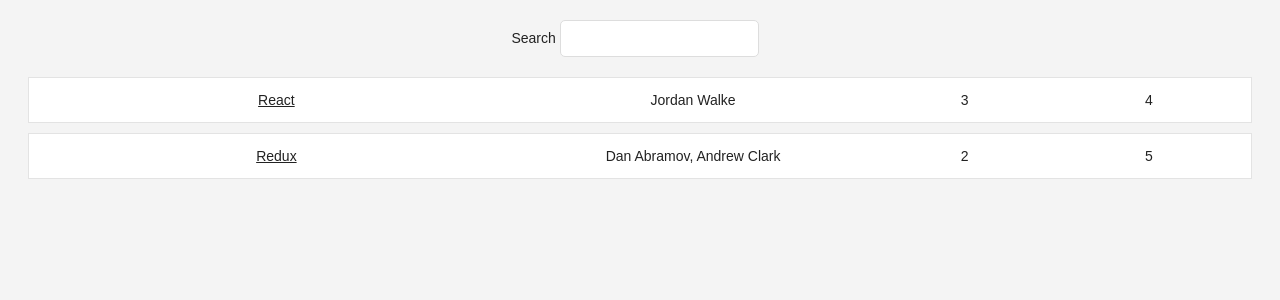
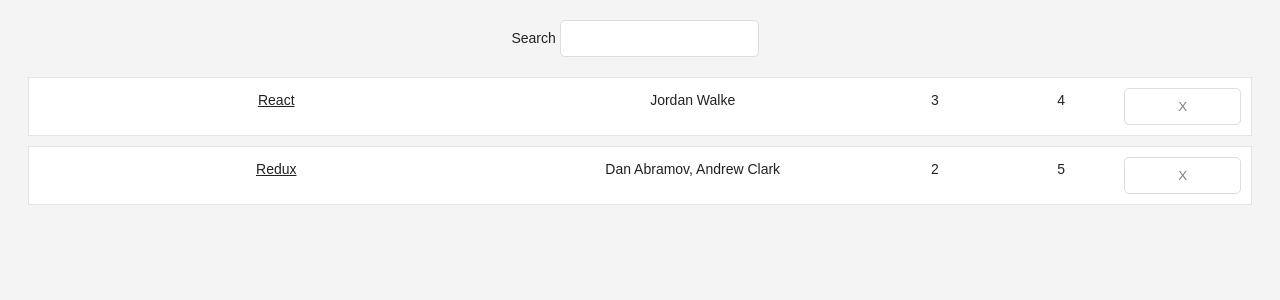
Before and after one commit to rodrigo2604/curso-react, a React (Create React App) app: page / in a window 1280 px wide. Shown: the top 300 px of the page. Built offline with nearby package versions, Linux system fonts and the light colour scheme.

Commit message:
[FEAT] AÑadida capacidad de borrar item de la lista desde componente padre. Probando eventos sintéticos de hijo a padre

```diff
--- a/src/components/App.jsx
+++ b/src/components/App.jsx
@@ -35,11 +35,18 @@
     };
 
     this.onSearchChange = this.onSearchChange.bind(this);
+    this.deleteItem = this.deleteItem.bind(this);
   }
 
   // Está recibiendo como parámetro un evento sintáctico. No hay problema de cross browser
   onSearchChange(event) {
     this.setState({ query: event.target.value });
+  }
+
+  deleteItem(id) {
+    this.setState((prevState) => ({
+      list: prevState.list.filter(item => item.objectID !== id),
+    }));
   }
 
   render() {
@@ -50,7 +57,7 @@
           <Search value={query} onChange={this.onSearchChange}>
             Search
           </Search>
-          <Table list={list} pattern={query} />
+          <Table list={list} pattern={query} onClick={this.deleteItem} />
         </section>
       </section>
     );
@@ -63,7 +70,7 @@
   </form>
 );
 
-const Table = ({ list, pattern }) => (
+const Table = ({ list, pattern, onClick }) => (
   <div className="table">
     {list.filter(isSearched(pattern)).map(item =>
       <div key={item.objectID} className="table-row">
@@ -73,12 +80,15 @@
         <span style={{ width: '30%' }}>
           {item.author}
         </span>
-        <span style={{ width: '15%' }}>
+        <span style={{ width: '10%' }}>
           {item.num_comments}
         </span>
-        <span style={{ width: '15%' }}>
+        <span style={{ width: '10%' }}>
           {item.points}
         </span>
+        <button style={{ width: '10%' }} onClick={() => onClick(item.objectID)}>
+          X
+        </button>
       </div>
     )}
   </div>
```
